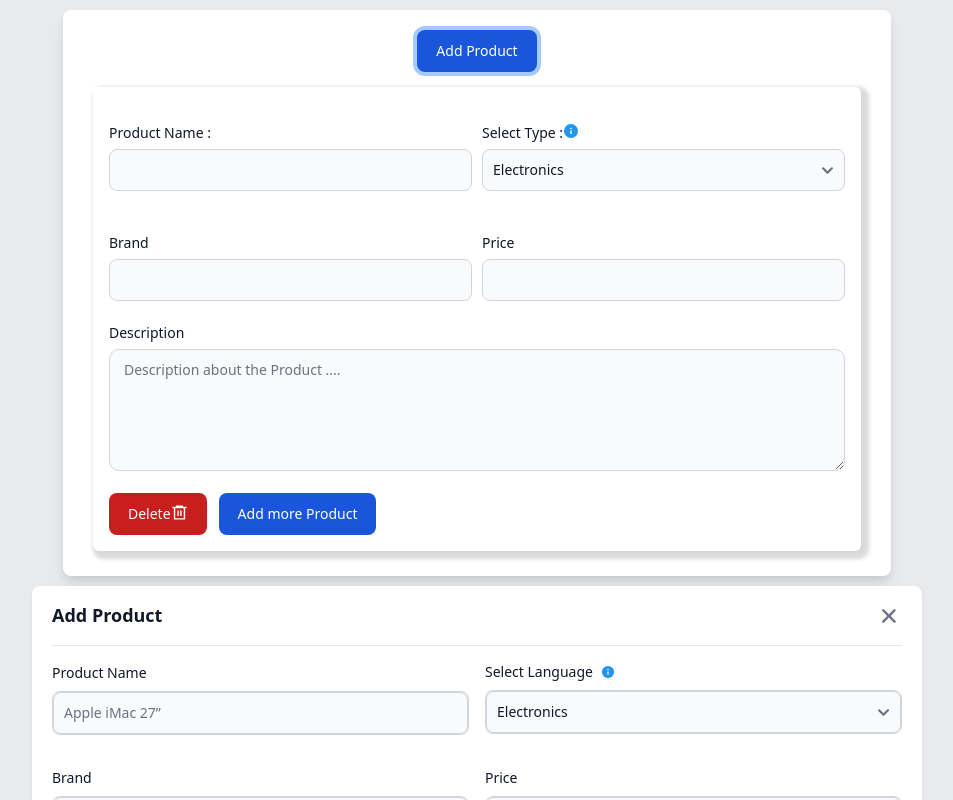
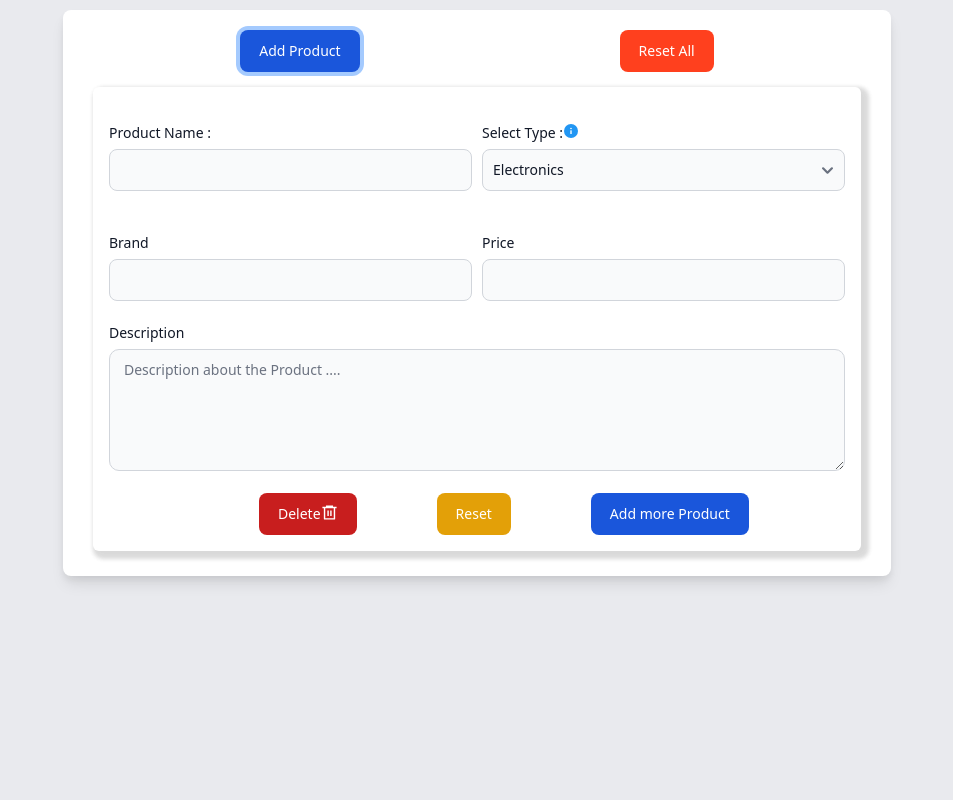
Before and after one commit to Kirttinath/flowbite_Dropdown, a Next.js app: page / in a window 1280 px wide. Both pictures are taken after a click on the button "Add Product". Shown: the top 800 px of the page, without its empty margins (163-1116 px from the left). Built offline with nearby package versions, Linux system fonts and the light colour scheme.

Commit message:
form setup for validation

```diff
--- a/pages/Component/AddProductPage.tsx
+++ b/pages/Component/AddProductPage.tsx
@@ -55,6 +55,9 @@ const AddProductPage = () => {
           }
         >
           Add Product
+        </Button>
+        <Button color="warning" className={Style.resetbtn}>
+          Reset All
         </Button>
       </div>
       <form onSubmit={handleSubmit(onSubmit)}>
@@ -191,10 +194,10 @@ const AddProductPage = () => {
                 Delete
                 <RiDeleteBin6Line className={Style.delete} />
               </Button>
-              {/* <Button color="warning">
-                onClick={() => reset1(index)}
+              <Button color="warning">
+                {/* onClick={() => reset1(index)} */}
                 Reset
-              </Button> */}
+              </Button>
               <Button
                 color="blue"
                 onClick={() =>
--- a/pages/index.tsx
+++ b/pages/index.tsx
@@ -8,7 +8,7 @@ export default function Home() {
   return (
     <>
       <AddProductPage />
-      <ProductPage />
+      {/* <ProductPage /> */}
     </>
   );
 }
--- a/styles/AddProductPage.module.css
+++ b/styles/AddProductPage.module.css
@@ -44,13 +44,17 @@
   justify-content: center;
   margin-top: 20px;
 }
-.formInput {
+.resetbtn {
+  margin-left: 250px;
+  background-color: rgb(255, 64, 30);
+}
+/* .formInput {
   display: flex;
   flex-wrap: wrap;
   gap: var(--4, 10px);
   align-self: stretch;
   flex: 1 1 0;
-}
+} */
 .formInputdiv {
   display: flex;
   flex-direction: column;
@@ -110,6 +114,8 @@
   align-items: center;
   gap: var(--4, 12px);
   align-self: stretch;
+  margin-left: 150px;
+  gap: 80px;
 }
 @media only screen and (max-width: 768px) {
   .formInput {
```
